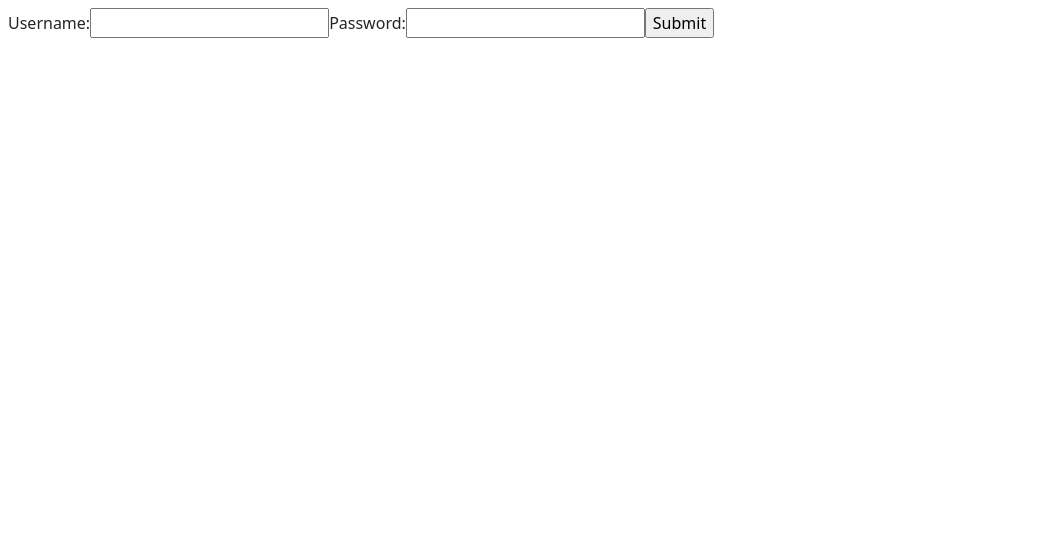
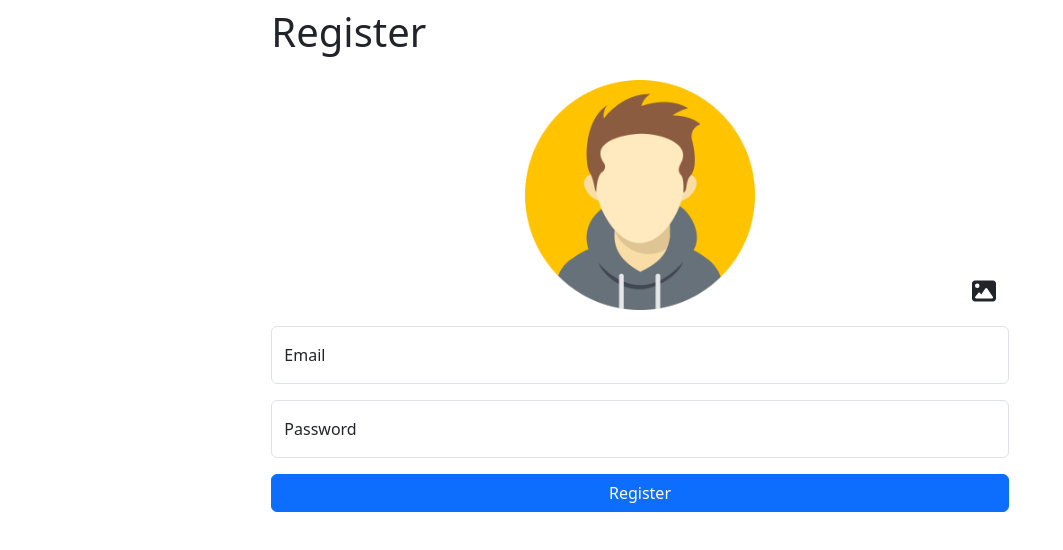
Before and after one commit to Advanced-web-application/webApplication_Front, a React (Vite) app: page / in a window 1280 px wide. Shown: the top 550 px of the page, without its empty margins (0-1063 px from the left). Built offline with nearby package versions, Linux system fonts and the light colour scheme.

Commit message:
login page little change

```diff
--- a/src/App.tsx
+++ b/src/App.tsx
@@ -99,12 +99,13 @@
 // import Registration from "./components/Registration"
 // import Feed from "./components/Feed"
 // import Currancy from "./components/Currancy-convertion"
-import LogIn from "./components/Login_components"
+// import LogIn from "./components/Login_components"
+import Registration from "./components/Registration"
 
 function App() {
   return (
     <div className="p-2">
-      <LogIn />
+      <Registration />
     </div>
   )
 }
```
